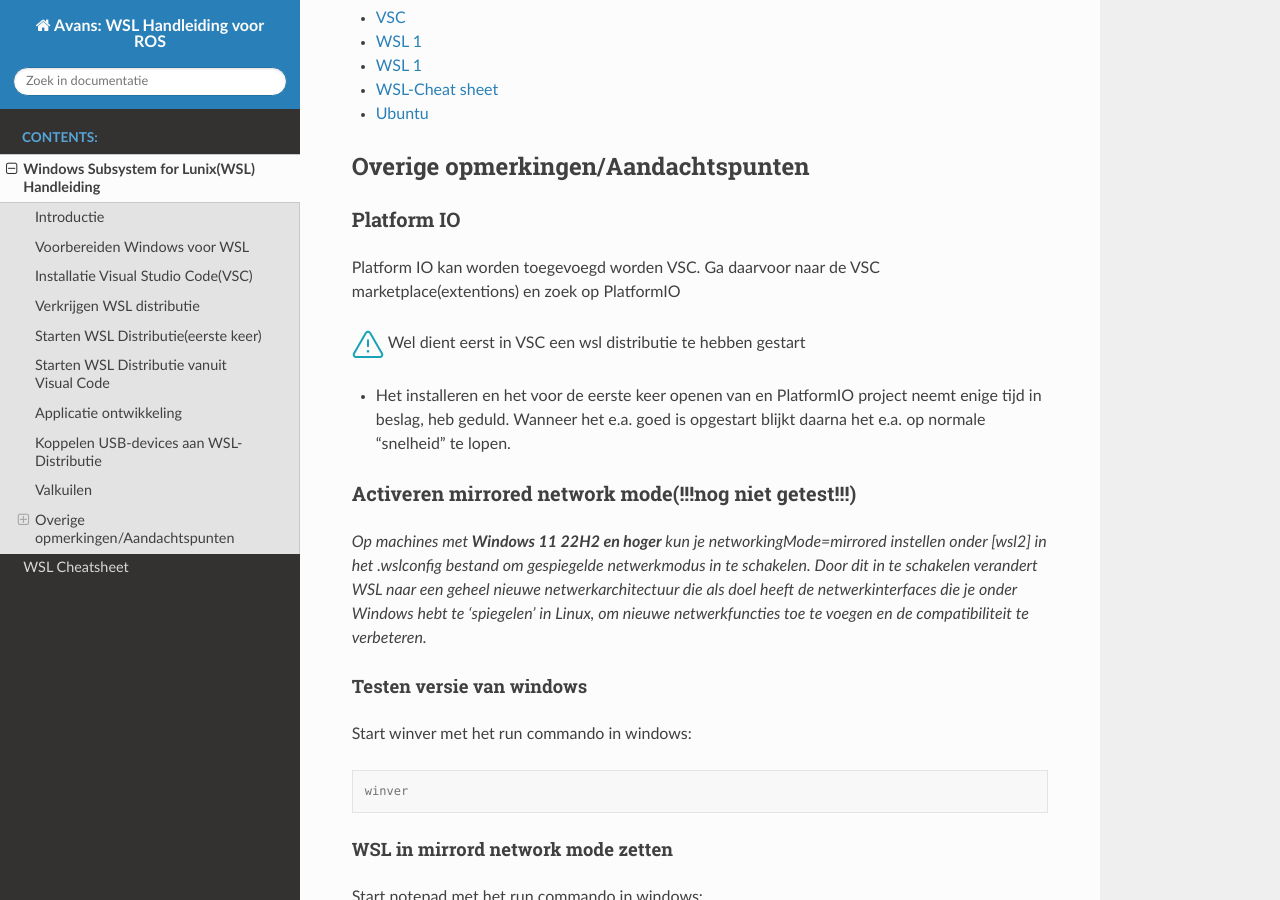
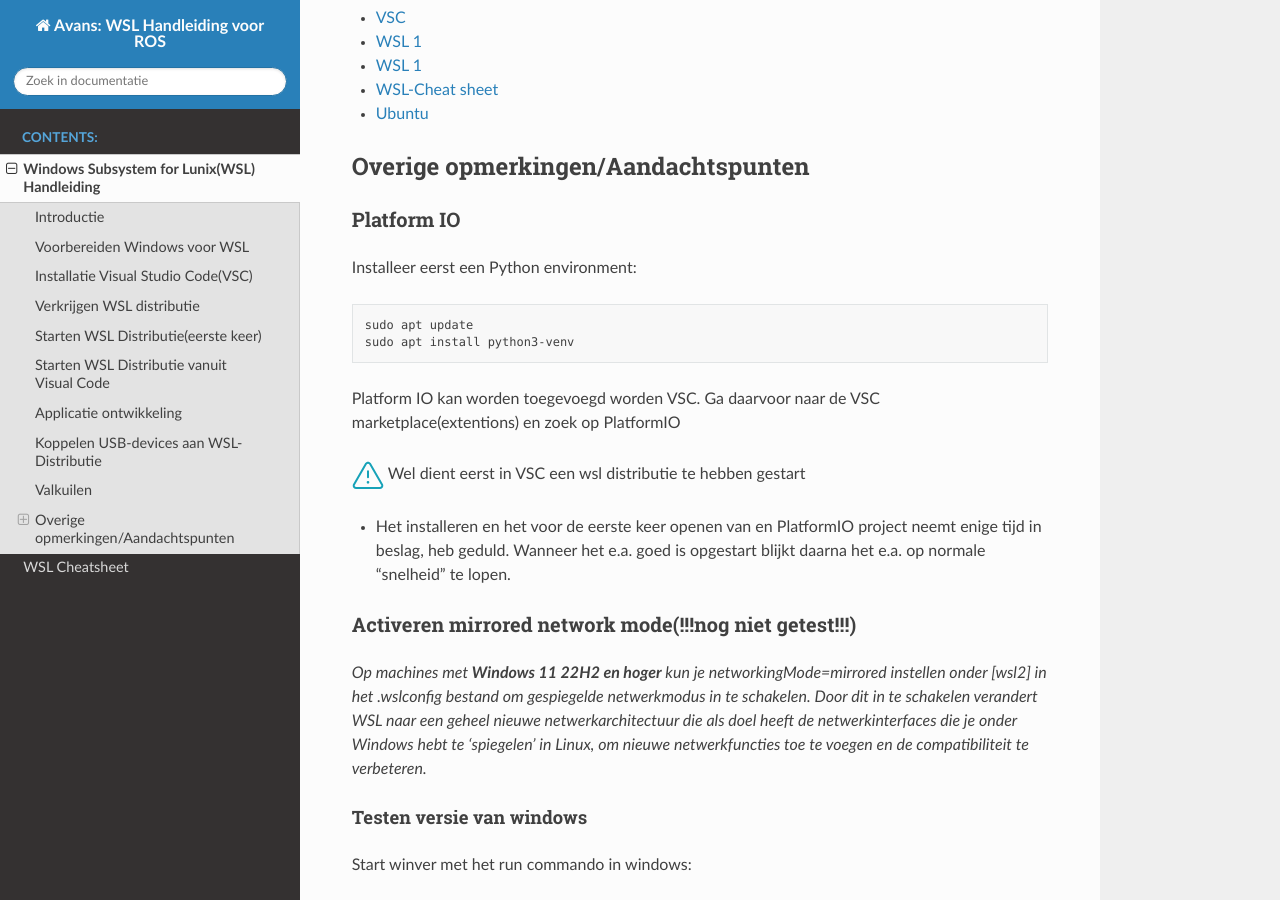
Before and after one commit to AvansMechatronica/WindowsSubsystemForLinuxHandleiding, a Sphinx documentation site: the page built from documentation/documentation/WSL_Handleiding.md, in a window 1280 px wide and 900 px high, scrolled down 5777 px. Built offline with Sphinx 7.4.7 and the Read the Docs theme 3.1.0, drawn with Linux system fonts in a browser that asks for light colours.

Commit message:
20250319

````diff
--- a/documentation/documentation/WSL_Handleiding.md
+++ b/documentation/documentation/WSL_Handleiding.md
@@ -173,6 +173,13 @@ Op de volgende websites kun je meer informatie vinden
 
 ## Overige opmerkingen/Aandachtspunten
 ### Platform IO
+
+Installeer eerst een Python environment:
+```bash
+sudo apt update
+sudo apt install python3-venv
+```
+
 Platform IO kan worden toegevoegd  worden VSC. Ga daarvoor naar de VSC marketplace(extentions) en zoek op PlatformIO
 
 {octicon}`alert;2em;sd-text-info` Wel dient eerst in VSC een wsl distributie te hebben gestart
````
